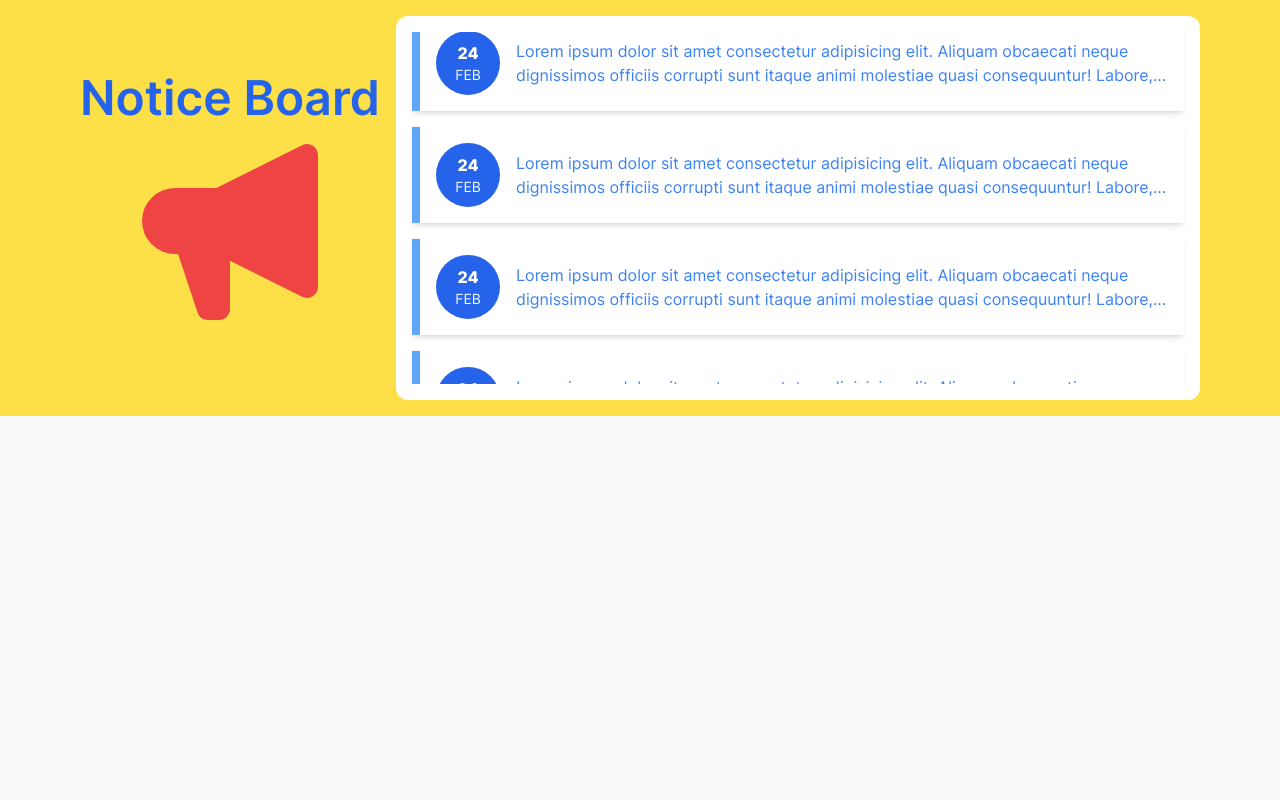
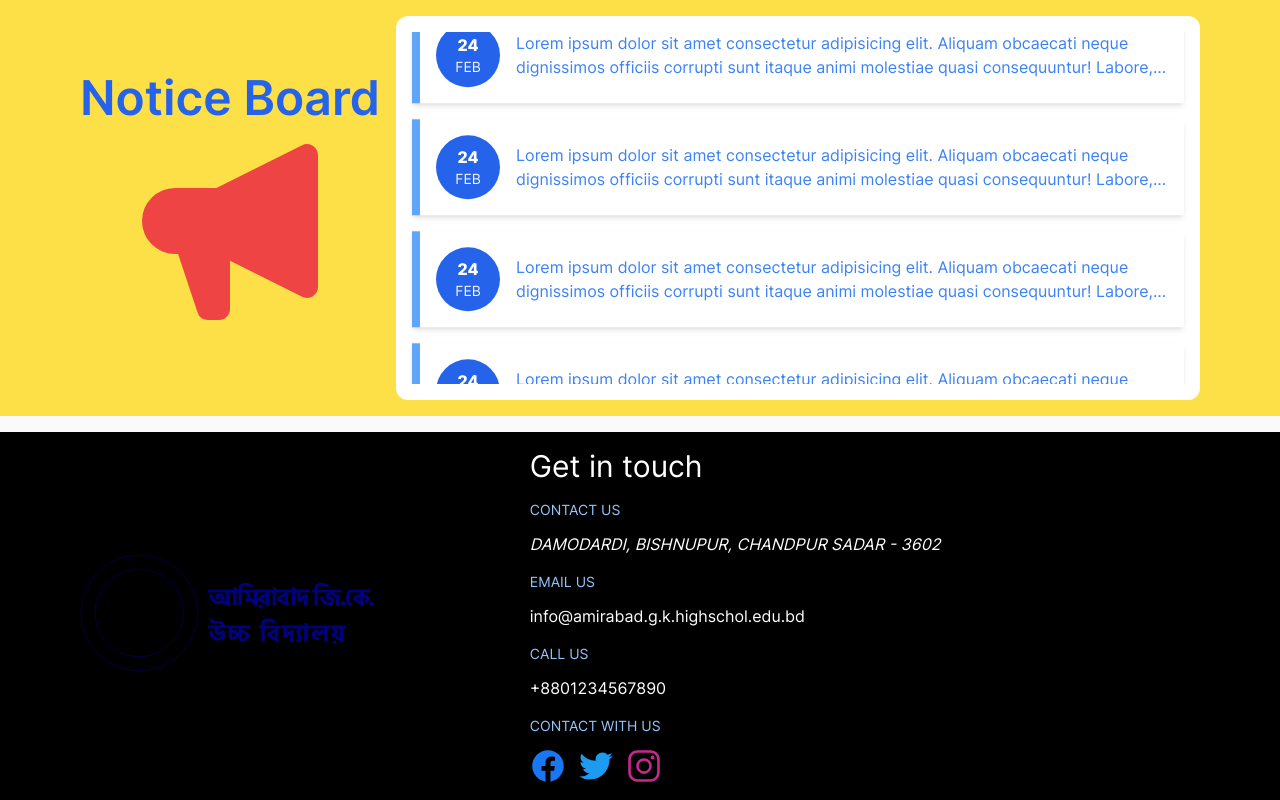
Before and after one commit to tuhinsaud4614/high-school, a Next.js app: page / in a window 1280 px wide. Shown: the part 1436-2236 px from the top of the page. Before the commit the page ends 1852 px from the top, so only its background shows below. Built offline with nearby package versions, Linux system fonts and the light colour scheme.

Commit message:
Footer component created

```diff
--- a/components/Wrapper.tsx
+++ b/components/Wrapper.tsx
@@ -1,4 +1,4 @@
-import { BottomBar, Header } from "@component-navigation";
+import { BottomBar, Footer, Header } from "@component-navigation";
 import classNames from "classnames";
 import { Fragment, HTMLAttributes } from "react";
 
@@ -13,6 +13,7 @@ const Wrapper = ({
       <main className={classNames("mt-16", className)} {...rest}>
         {children}
       </main>
+      <Footer />
       <BottomBar />
     </Fragment>
   );
--- /dev/null
+++ b/components/navigation/Footer.tsx
@@ -0,0 +1,92 @@
+import { useLocale } from "hooks";
+import Image from "next/image";
+import { ReactNode } from "react";
+import {
+  IoLogoFacebook,
+  IoLogoInstagram,
+  IoLogoTwitter,
+} from "react-icons/io5";
+
+const InfoItem = ({
+  children,
+  label,
+}: {
+  children: ReactNode;
+  label: string;
+}) => {
+  return (
+    <div className="pt-4">
+      <label className="block text-blue-300 uppercase text-sm mb-3">
+        {label}
+      </label>
+      {children}
+    </div>
+  );
+};
+
+const Footer = () => {
+  const { localeConst } = useLocale();
+  return (
+    <footer className="bg-black mt-4">
+      <section className="max-w-6xl mx-auto p-4 flex items-center">
+        <div className="flex-grow">
+          <Image src="/text-bn.svg" alt="Logo" width={320} height={180} />
+        </div>
+        <div className="flex-grow flex flex-col">
+          <h6 className="text-white text-3xl">
+            {localeConst.FOOTER.contact.title}
+          </h6>
+          <InfoItem label={localeConst.FOOTER.contact.address.label}>
+            <address className="text-white capitalize">
+              {localeConst.FOOTER.contact.address.value}
+            </address>
+          </InfoItem>
+          <InfoItem label={localeConst.FOOTER.contact.email.label}>
+            <a
+              href={`mailto:${localeConst.FOOTER.contact.email.value}`}
+              className="block text-white"
+            >
+              {localeConst.FOOTER.contact.email.value}
+            </a>
+          </InfoItem>
+          <InfoItem label={localeConst.FOOTER.contact.mobile.label}>
+            <a href={`tel:+8801234567890`} className="block text-white">
+              {localeConst.FOOTER.contact.mobile.value}
+            </a>
+          </InfoItem>
+          <InfoItem label={localeConst.FOOTER.contact.social.label}>
+            <div className="flex items-center">
+              <a
+                className="block cursor-pointer"
+                rel="noreferrer"
+                target="_blank"
+                href="https://www.facebook.com"
+              >
+                <IoLogoFacebook className="text-[#1877f2]" size={36} />
+              </a>
+              <a
+                className="block cursor-pointer ml-3"
+                rel="noreferrer"
+                target="_blank"
+                href="https://www.twitter.com"
+              >
+                <IoLogoTwitter className="text-[#1d9bf0]" size={36} />
+              </a>
+              <a
+                className="block cursor-pointer ml-3"
+                rel="noreferrer"
+                target="_blank"
+                href="https://www.instagram.com"
+              >
+                <IoLogoInstagram className="text-[#c7288f]" size={36} />
+              </a>
+            </div>
+          </InfoItem>
+        </div>
+        <div className="flex-grow"></div>
+      </section>
+    </footer>
+  );
+};
+
+export default Footer;
--- a/components/navigation/index.ts
+++ b/components/navigation/index.ts
@@ -1,4 +1,5 @@
 export { default as BottomBar } from "./BottomBar";
+export { default as Footer } from "./Footer";
 export { default as Header } from "./Header";
 export { default as NavItem } from "./NavItem";
 export { default as NavItems } from "./NavItems";
--- a/locales/bn.ts
+++ b/locales/bn.ts
@@ -7,6 +7,26 @@ export const HOME = {
     "অর্থহীন লেখা যার মাঝে আছে অনেক কিছু। হ্যাঁ, এই লেখার মাঝেই আছে অনেক কিছু। যদি তুমি মনে করো, এটা তোমার কাজে লাগবে, তাহলে তা লাগবে কাজে। নিজের ভাষায় লেখা দেখতে অভ্যস্ত হও। মনে রাখবে লেখা অর্থহীন হয়, যখন তুমি তাকে অর্থহীন মনে করো; আর লেখা অর্থবোধকতা তৈরি করে, যখন তুমি তাতে অর্থ ঢালো। যেকোনো লেখাই তোমার কাছে অর্থবোধকতা তৈরি করতে পারে, যদি তুমি সেখানে অর্থদ্যোতনা দেখতে পাও। …ছিদ্রান্বেষণ? না, তা হবে কেন?\n\nযে কথাকে কাজে লাগাতে চাও, তাকে কাজে লাগানোর কথা চিন্তা করার আগে ভাবো, তুমি কি সেই কথার জাদুতে আচ্ছন্ন হয়ে গেছ কিনা। তুমি যদি নিশ্চিত হও যে, তুমি কোনো মোহাচ্ছাদিত আবহে আবিষ্ট হয়ে অন্যের শেখানো বুলি আত্মস্থ করছো না, তাহলে তুমি নির্ভয়ে, নিশ্চিন্তে অগ্রসর হও। তুমি সেই কথাকে জানো, বুঝো, আত্মস্থ করো; মনে রাখবে, যা অনুসরণ করতে চলেছো, তা আগে অনুধাবন করা জরুরি; এখানে কিংকর্তব্যবিমূঢ় হবার কোনো সুযোগ নেই।",
   headSirName: "জনাব আবদুল রহিম",
   headSirTitle: "প্রধান শিক্ষক",
+};
+export const FOOTER = {
+  contact: {
+    title: "যোগাযোগ করুন",
+    address: {
+      label: "যোগাযোগ করুন",
+      value: "দামোদরদী, বিষ্ণুপুর, চাঁদপুর সদর - 3602",
+    },
+    email: {
+      label: "ইমেইল করুন",
+      value: "info@amirabad.g.k.highschol.edu.bd",
+    },
+    mobile: {
+      label: "কল করুন",
+      value: "+৮৮০১২৩৪৫৬৭৮৯০",
+    },
+    social: {
+      label: "আমাদের সাথে থাকুন",
+    },
+  },
 };
 export const ROUTES = {
   home: "হোম",
--- a/locales/en.ts
+++ b/locales/en.ts
@@ -6,6 +6,26 @@ export const HOME = {
     "Lorem ipsum dolor sit amet consectetur adipisicing elit. Exercitationem laudantium, porro est repellendus consequuntur maiores vitae odit dignissimos ratione placeat quod sapiente quaerat excepturi ipsa amet, voluptatem quidem ipsum odio iste. Provident libero eum ipsam saepe fuga laudantium quibusdam possimus alias doloribus numquam, accusamus minima recusandae earum, eius vel? Odio exercitationem labore expedita, veritatis, fugit modi debitis adipisci tempora atque vero repudiandae. Laboriosam, reiciendis veniam atque non iusto iste incidunt totam sapiente inventore quidem maiores nisi tenetur? Ratione error amet ea dicta recusandae, itaque neque numquam necessitatibus non labore laborum suscipit quo iure consequuntur! Facere voluptas quod a neque enim.",
   headSirName: "Mr. Abdul Rahim",
   headSirTitle: "Headmaster",
+};
+export const FOOTER = {
+  contact: {
+    title: "Get in touch",
+    address: {
+      label: "contact us",
+      value: "DAMODARDI, BISHNUPUR, CHANDPUR SADAR - 3602",
+    },
+    email: {
+      label: "email us",
+      value: "info@amirabad.g.k.highschol.edu.bd",
+    },
+    mobile: {
+      label: "call us",
+      value: "+8801234567890",
+    },
+    social: {
+      label: "contact with us",
+    },
+  },
 };
 export const ROUTES = {
   home: "Home",
```
